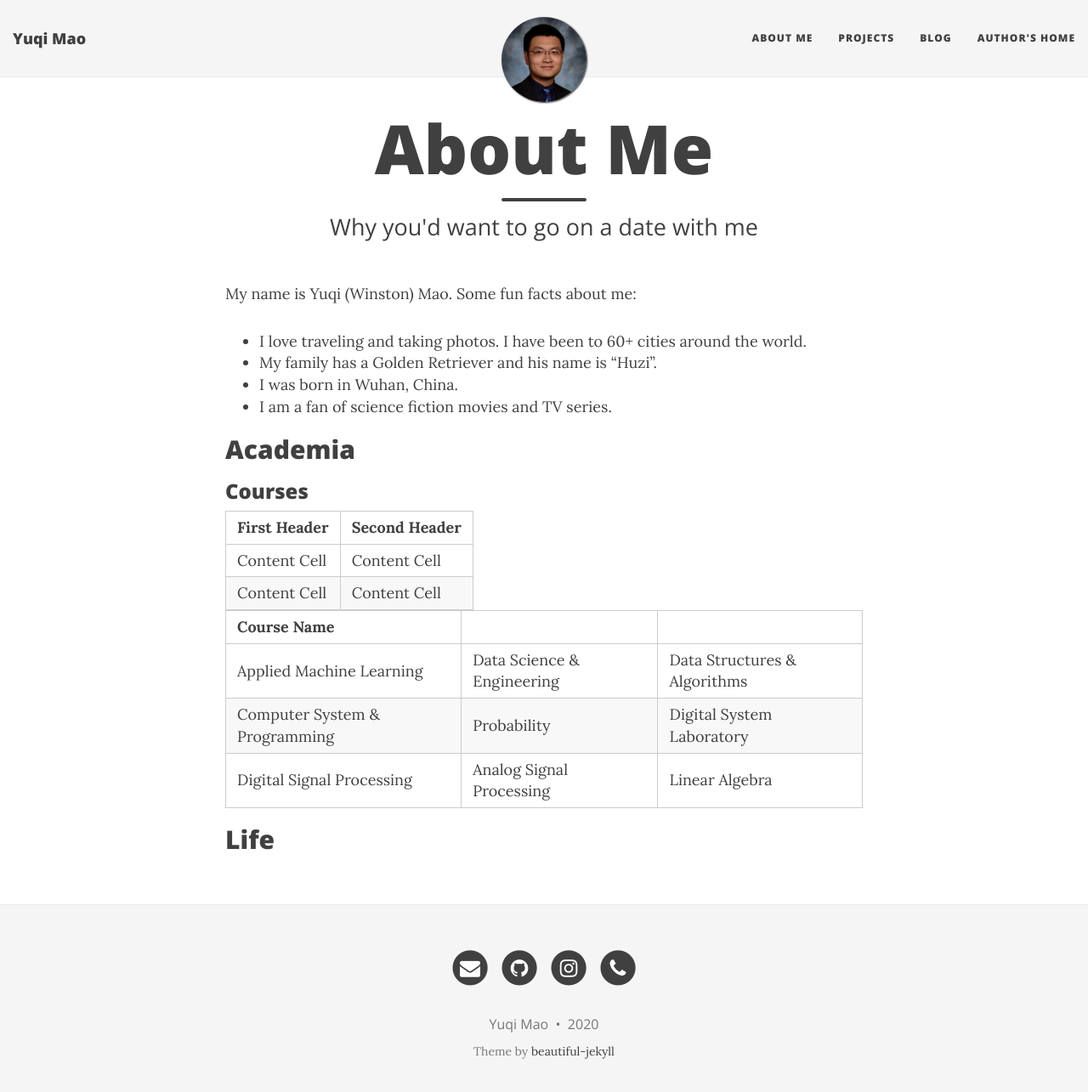
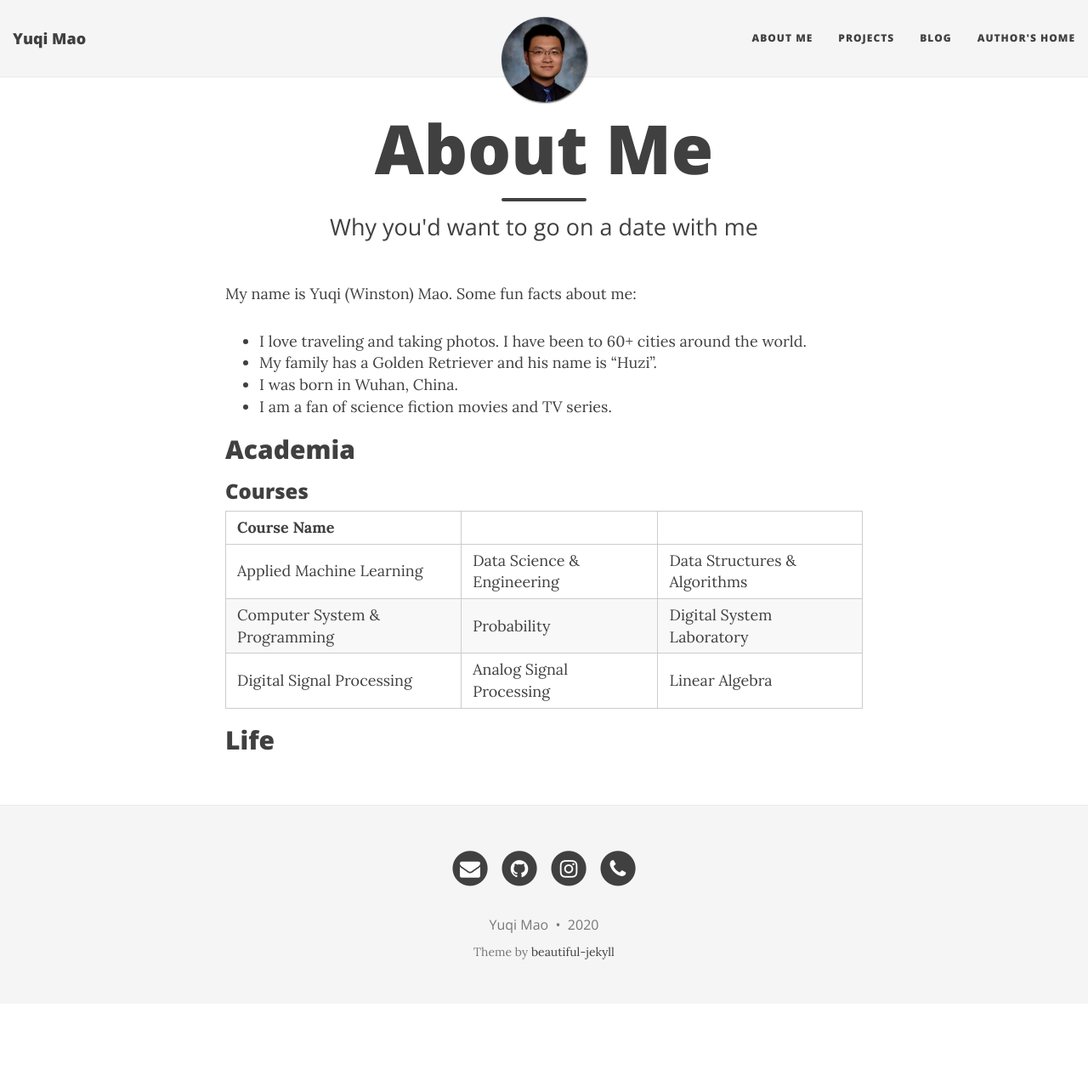
Before and after one commit to yqmao17/yqmao17.github.io, a Jekyll site: the page built from aboutme.md, in a window 1280 px wide and 1298 px high. Shown: the top 1285 px of the window at 85% size. Built offline with Jekyll 4.4.1, drawn with Linux system fonts in a browser that asks for light colours; nearby versions of some CDN libraries.

Commit message:
update aboutme

```diff
--- a/aboutme.md
+++ b/aboutme.md
@@ -12,19 +12,14 @@ My name is Yuqi (Winston) Mao. Some fun facts about me:
 - I am a fan of science fiction movies and TV series.
 
 ## Academia
+
 ### Courses
 
-| First Header  | Second Header |
-| ------------- | ------------- |
-| Content Cell  | Content Cell  |
-| Content Cell  | Content Cell  |
-
-
 | Course Name   |  |  |
-|--------- | ------------------- | --------- |
- Applied Machine Learning | Data Science & Engineering | Data Structures & Algorithms  |
-|Computer System & Programming      | Probability | Digital System Laboratory|
-|Digital Signal Processing | Analog Signal Processing | Linear Algebra|
+| ---------------------------- | -------------------------- | ---------------------------- |
+|Applied Machine Learning      | Data Science & Engineering | Data Structures & Algorithms |
+|Computer System & Programming | Probability                | Digital System Laboratory    |
+|Digital Signal Processing     | Analog Signal Processing   | Linear Algebra               |
 
 
 ## Life
```
